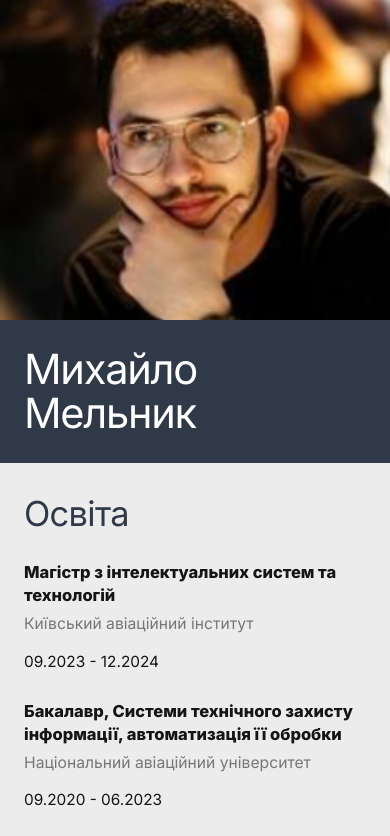
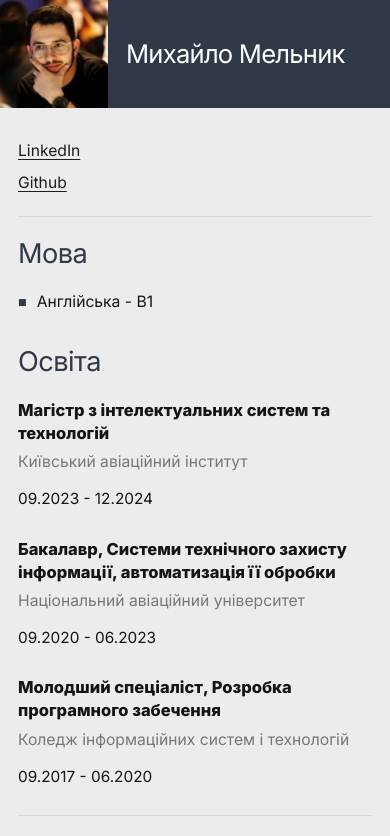
Before and after one commit to msmelnyk/CV, a plain HTML site: page index.html in a window 390 px wide. Shown: the top 836 px of the page. Drawn offline with Linux system fonts and the light colour scheme.

Commit message:
Fix mobile adaptive

```diff
--- a/style.css
+++ b/style.css
@@ -165,20 +165,22 @@ a {
 
 @media (max-width: 960px) {
   .hero {
-    grid-template-columns: 1fr;
+    grid-template-columns: 132px minmax(0, 1fr);
   }
 
   .avatar {
-    width: 100%;
-    height: 320px;
+    width: 132px;
+    height: 132px;
   }
 
   .hero__content {
-    padding: 28px 24px;
+    min-width: 0;
+    padding: 20px 20px 20px 22px;
   }
 
   .hero__content h1 {
-    font-size: 2.6rem;
+    font-size: 2rem;
+    line-height: 1.08;
   }
 
   .content-grid {
@@ -191,8 +193,19 @@ a {
   }
 
   .side-column {
+    order: -1;
     border-left: 0;
-    border-top: 1px solid var(--line);
+    border-top: 0;
+    padding-bottom: 16px;
+  }
+
+  .main-column {
+    padding-top: 8px;
+  }
+
+  .side-section + .side-section {
+    margin-top: 22px;
+    padding-top: 22px;
   }
 
   .entry {
@@ -206,3 +219,33 @@ a {
     padding-top: 0;
   }
 }
+
+@media (max-width: 520px) {
+  .hero {
+    grid-template-columns: 108px minmax(0, 1fr);
+  }
+
+  .avatar {
+    width: 108px;
+    height: 108px;
+  }
+
+  .hero__content {
+    padding: 16px 16px 16px 18px;
+  }
+
+  .hero__content h1 {
+    font-size: 1.6rem;
+  }
+
+  .main-column,
+  .side-column {
+    padding-left: 18px;
+    padding-right: 18px;
+  }
+
+  .section h2 {
+    margin-bottom: 22px;
+    font-size: 1.7rem;
+  }
+}
```
